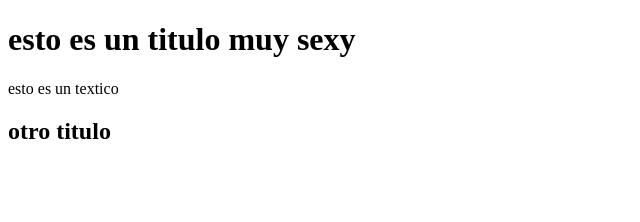
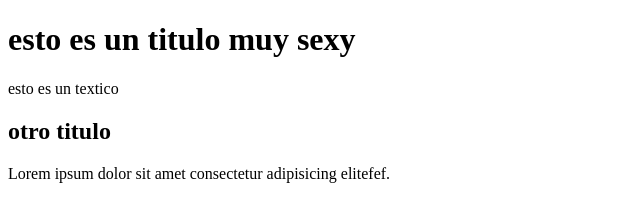
Before and after one commit to AlejoMorales99/pruebaNumero1, a plain HTML site: page index.html in a window 1280 px wide. Shown: the whole page, without its empty margins (0-640 px from the left). Drawn offline with Linux system fonts and the light colour scheme.

Commit message:
cuarto cambio del code

```diff
--- /dev/null
+++ b/img/estilo.css
@@ -0,0 +1,5 @@
+body{
+    background-color: aqua;
+    color: blue;
+    border: solid;
+}
--- a/index.html
+++ b/index.html
@@ -15,5 +15,7 @@
 
     <h2>otro titulo</h2>
 
+    <p>Lorem ipsum dolor sit amet consectetur adipisicing elitefef.</p>
+
 </body>
 </html>
```
Also changed, not shown: 1 other file.
